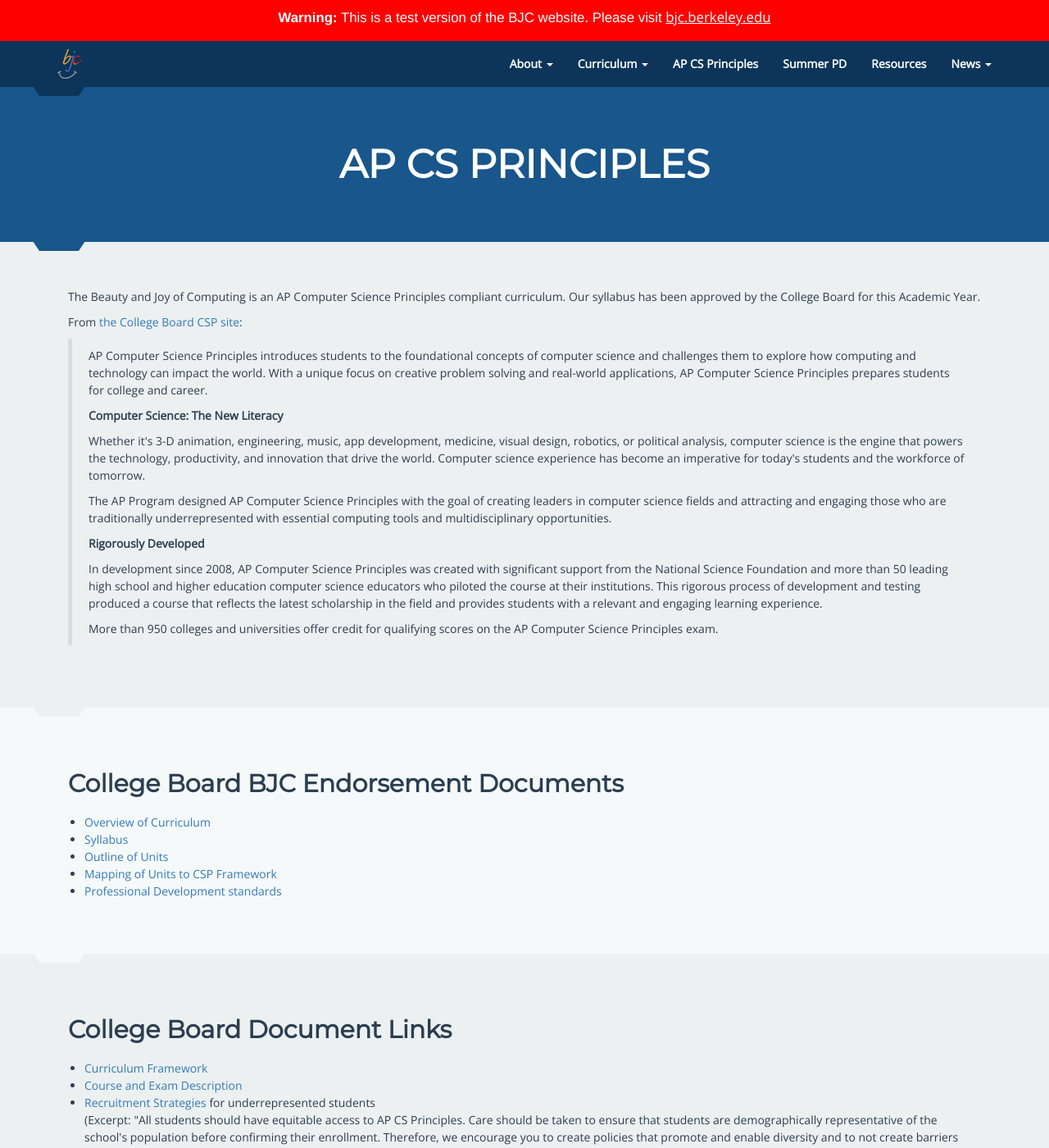
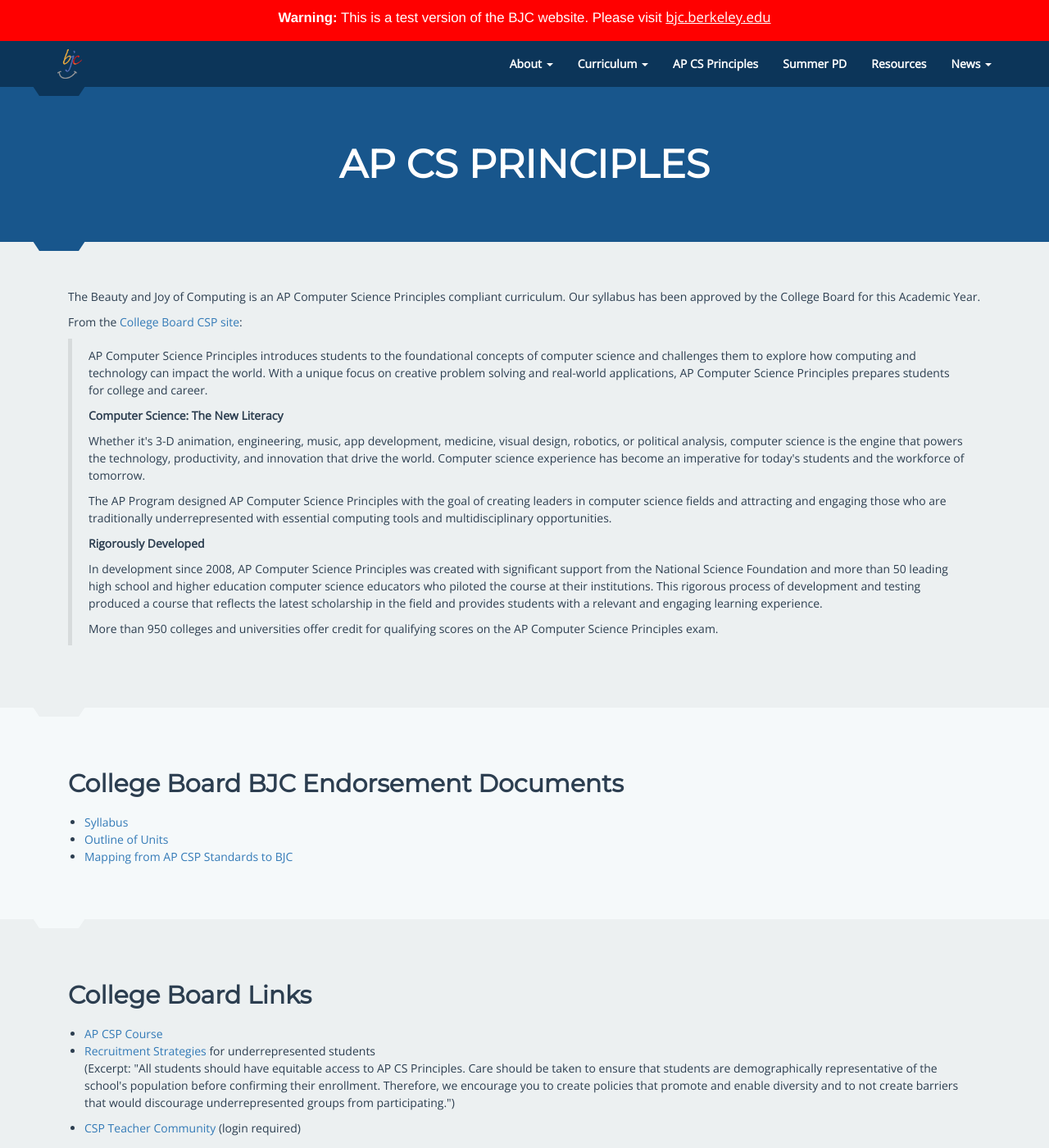
Before and after one commit to beautyjoy/beautyjoy.github.io, a Jekyll site: the page built from ap-cs-principles.html, in a window 1280 px wide and 1400 px high. Shown: the whole window at 82% size. Built offline with Jekyll 4.4.1, drawn with Linux system fonts in a browser that asks for light colours; some of the changed text lies outside the part shown.

Commit message:
Updates to links on AP CSP page

```diff
--- a/ap-cs-principles.html
+++ b/ap-cs-principles.html
@@ -4,12 +4,9 @@
 ---
 {% capture section_content %}
 
-<p>The Beauty and Joy of Computing is an AP Computer Science Principles compliant curriculum. Our syllabus has been approved by the College Board for this Academic Year.
-</p>
+<p>The Beauty and Joy of Computing is an AP Computer Science Principles compliant curriculum. Our syllabus has been approved by the College Board for this Academic Year.</p>
 
-<p>
-    From <a href="https://advancesinap.collegeboard.org/stem/computer-science-principles">the College Board CSP site</a>:
-</p>
+<p>From the <a href="https://advancesinap.collegeboard.org/stem/computer-science-principles" title="College Board CSP site" target="_blank">College Board CSP site</a>:</p>
 
 <blockquote>
     <p>AP Computer Science Principles introduces students to the foundational
@@ -49,37 +46,23 @@
 {% capture section_content %}
 <h2>College Board BJC Endorsement Documents</h2>
 <ul>
-    <li><a href="https://drive.google.com/file/d/0B1svvUUQcqe4OW41RkViRHNSaVk/view?usp=sharing">Overview of Curriculum</a></li>
-    <li><a href="https://bjc.edc.org/bjc-r/docs/BJC-Syllabus-2020.pdf">Syllabus</a></li>
-    <li><a href="https://drive.google.com/file/d/0B1svvUUQcqe4TkhGUTJMNmxtME0/view?usp=sharing">Outline of Units</a></li>
-    <li><a href="https://drive.google.com/file/d/0B1svvUUQcqe4QWVtbEl3QThqSVU/view?usp=sharing">Mapping of Units to CSP Framework</a></li>
-    <li><a href="https://drive.google.com/file/d/0B1svvUUQcqe4YUM2TVYzXy0wOTA/view?usp=sharing">Professional Development standards</a></li>
+    <li><a href="https://bjc.edc.org/bjc-r/docs/BJC-Syllabus-2020.pdf" title="BJC Syllabus" target="_blank">Syllabus</a></li>
+    <li><a href="https://bjc.edc.org/bjc-r/docs/BJC-Outline-of-Units.pdf" title="BJC Outline of Units" target="_blank">Outline of Units</a></li>
+    <li><a href="https://bjc.edc.org/bjc-r/cur/teaching-guide/resources/standards-map.html" title="Mapping from AP CSP Standards to BJC" target="_blank">Mapping from AP CSP Standards to BJC</a></li>
 </ul>
 {% endcapture %}
 {% include section.html %}
 
 {% capture section_content %}
-<h2>College Board Document Links</h2>
+<h2>College Board Links</h2>
 
 <ul>
+    <li><a href="https://apcentral.collegeboard.org/courses/ap-computer-science-principles/course" title="AP CSP Course" target="_blank">AP CSP Course</a></li>
     <li>
-      <a
-            href="https://apcentral.collegeboard.org/courses/ap-computer-science-principles/course">
-            Curriculum Framework
-          </a>
+		<a href="https://apcentral.collegeboard.org/courses/resources/ap-computer-science-recruitment-strategies" title="Recruitment Strategies" target="_blank">Recruitment Strategies</a> for underrepresented students
+		<p>(Excerpt: "All students should have equitable access to AP CS Principles. Care should be taken to ensure that students are demographically representative of the school's population before confirming their enrollment. Therefore, we encourage you to create policies that promote and enable diversity and to not create barriers that would discourage underrepresented groups from participating.")</p>
     </li>
-    <li><a href="https://apcentral.collegeboard.org/pdf/ap-computer-science-principles-course-and-exam-description.pdf">Course and Exam Description</a></li>
-    <li><a
-            href="https://apcentral.collegeboard.org/courses/resources/ap-computer-science-recruitment-strategies">Recruitment
-        Strategies</a> for underrepresented students
-        <p>(Excerpt: "All students should have equitable access to AP CS Principles.
-            Care should be taken to ensure that students are
-            demographically representative of the school's population before confirming
-            their enrollment. Therefore, we encourage you to create policies that promote
-            and enable diversity and to not create barriers that would
-            discourage underrepresented groups from participating.")</p>
-    <li><a href="https://apcommunity.collegeboard.org/web/csprinciples/">CSP
-        teacher community</a> (login required)</li>
+	<li><a href="https://apcommunity.collegeboard.org/web/csprinciples/" title="CSP Teacher Community" target="_blank">CSP Teacher Community</a> (login required)</li>
 </ul>
 {% endcapture %}
 {% include section.html %}
```
